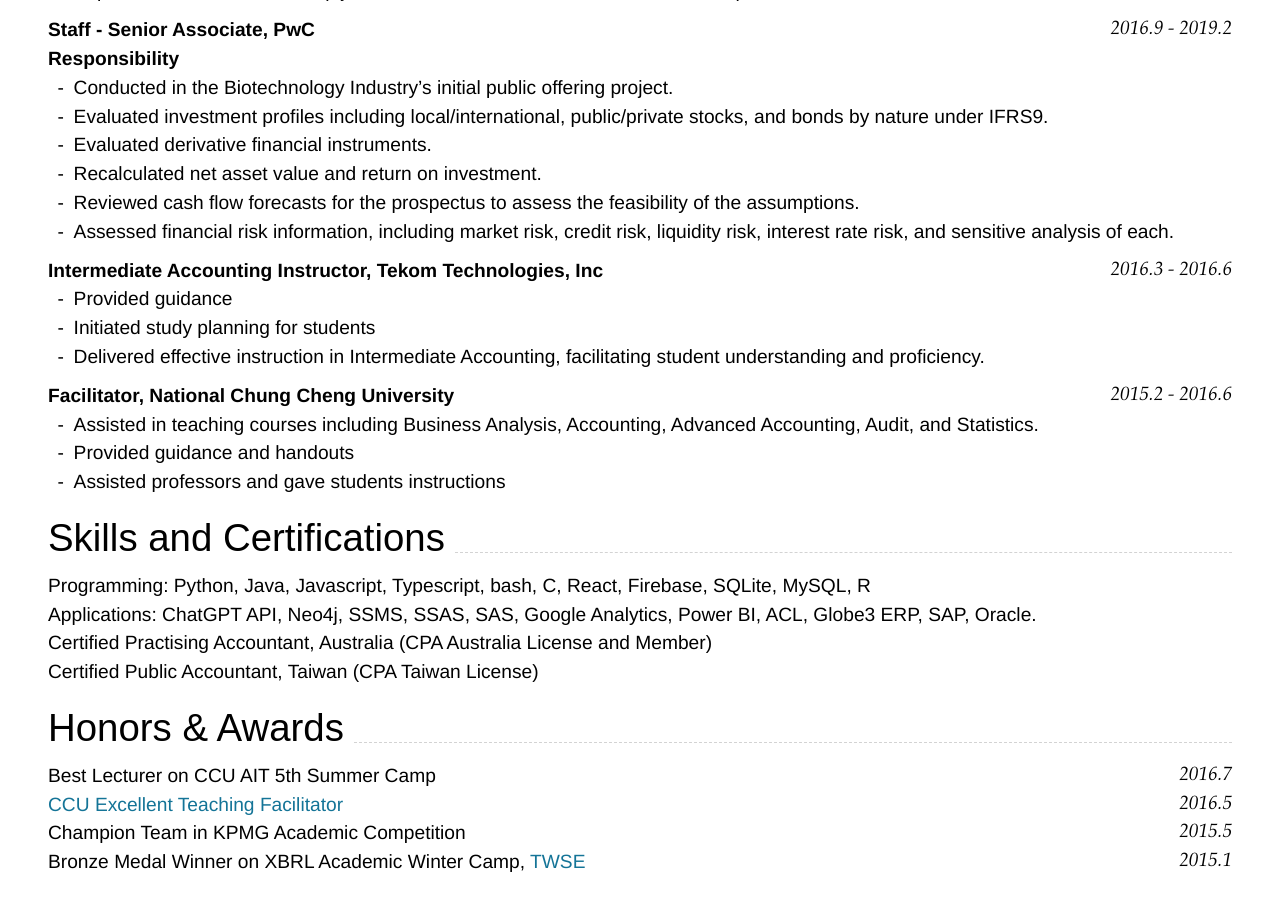
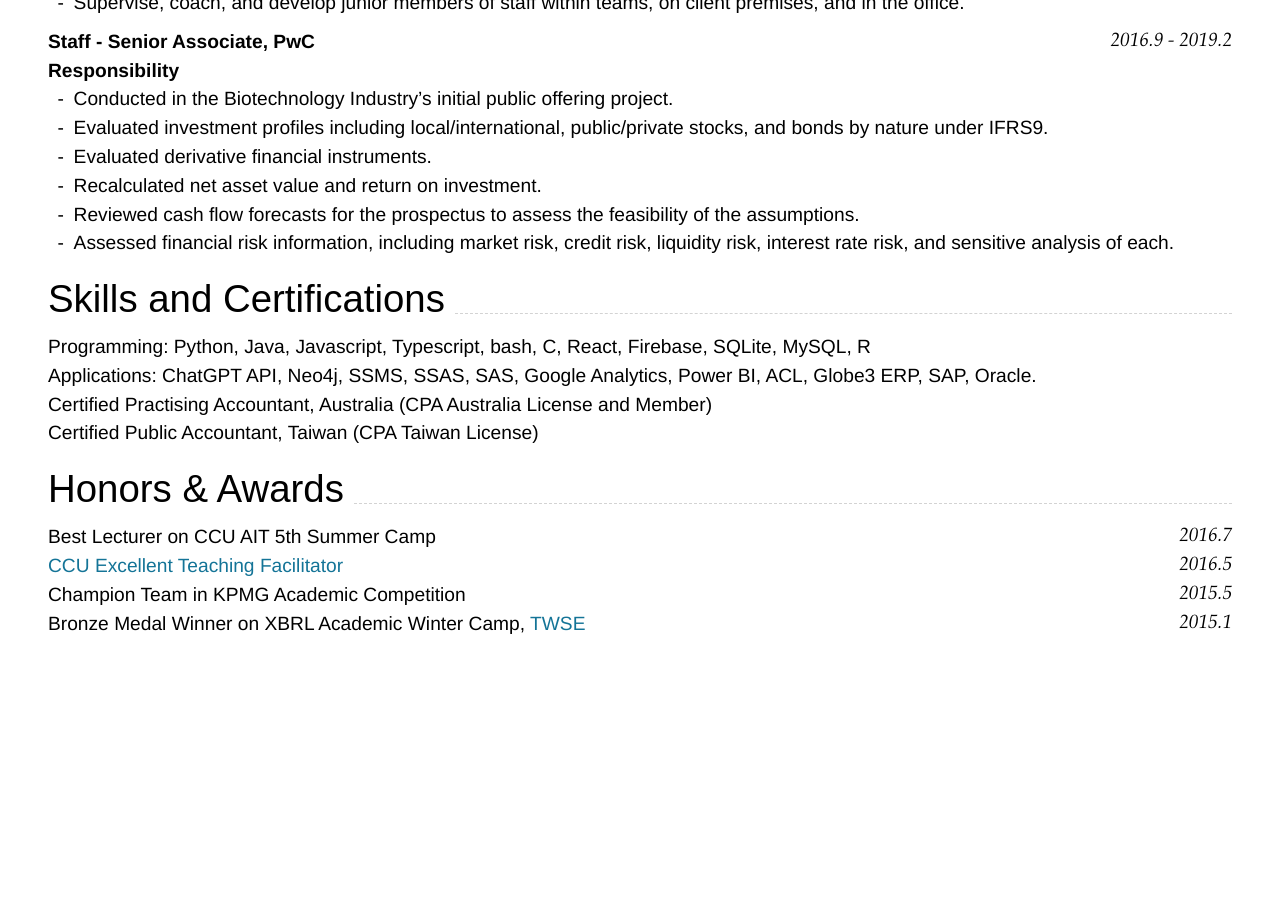
Before and after one commit to HUIXIN-TW/Resume, a Jekyll site: the page built from index.md, in a window 1280 px wide and 900 px high, scrolled down 3764 px. Built offline with Jekyll 4.4.1, drawn with Linux system fonts in a browser that asks for light colours; nearby versions of some CDN libraries; after the commit the page ends 4450 px from its top, so only the background shows below that.

Commit message:
fix format

```diff
--- a/index.md
+++ b/index.md
@@ -330,6 +330,8 @@ Australia
   - Designed an engaging and informative poster showcasing the applications and benefits of the developed model.
   - Presented findings at the conference, highlighting the impact of accurate lithology identification in mining exploration.
 
+---
+
 ## Work Experience
 
 ### **Assistant Manager, Deloitte** `2019.3 - 2020.8`
@@ -353,16 +355,6 @@ Australia
 - Reviewed cash flow forecasts for the prospectus to assess the feasibility of the assumptions.
 - Assessed financial risk information, including market risk, credit risk, liquidity risk, interest rate risk, and sensitive analysis of each.
 
-### **Intermediate Accounting Instructor, Tekom Technologies, Inc** `2016.3 - 2016.6`
-- Provided guidance
-- Initiated study planning for students
-- Delivered effective instruction in Intermediate Accounting, facilitating student understanding and proficiency.
-
-### **Facilitator, National Chung Cheng University** `2015.2 - 2016.6`
-- Assisted in teaching courses including Business Analysis, Accounting, Advanced Accounting, Audit, and Statistics.
-- Provided guidance and handouts
-- Assisted professors and gave students instructions
-
 ## Skills and Certifications
 Programming: Python, Java, Javascript, Typescript, bash, C, React, Firebase, SQLite, MySQL, R
 
```
